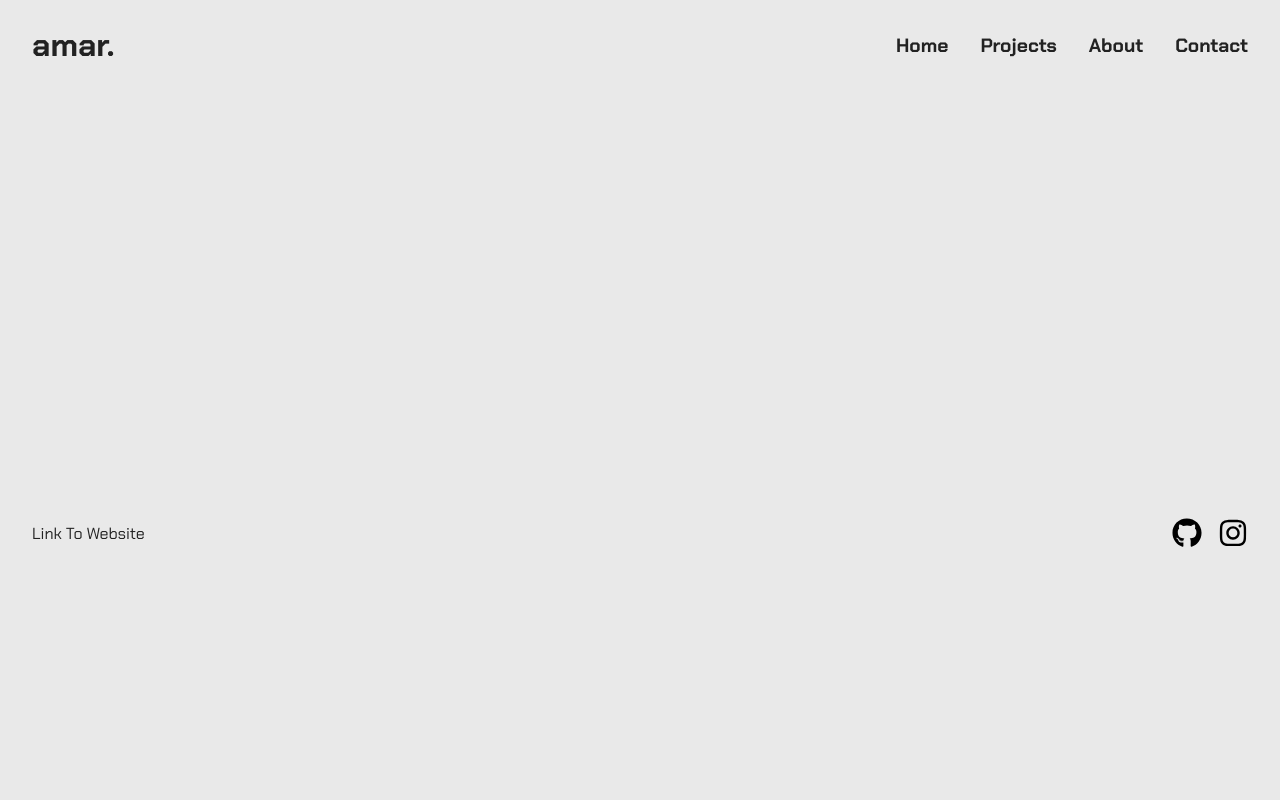
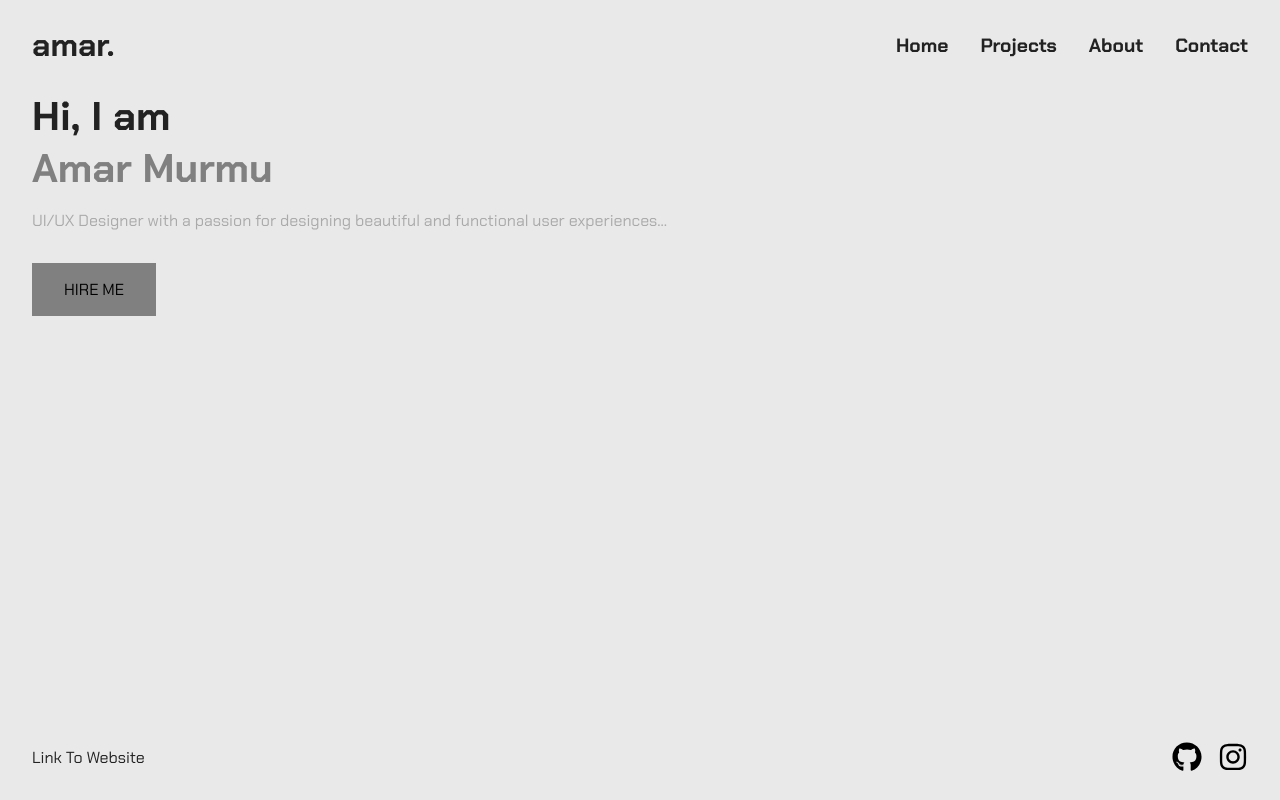
Before and after one commit to amarmurmu001/amar-portfolio, a React (Vite) app: page /about in a window 1280 px wide. Built offline with nearby package versions, Linux system fonts and the light colour scheme.

Commit message:
add:about page

```diff
--- a/src/routes/About.css
+++ b/src/routes/About.css
@@ -1,3 +1,66 @@
-.about{
-    height: 72vh;
-}
+.about {
+
+    text-align: left;
+    padding: 90px 2rem;
+    height: 100vh;
+  }
+  .intro{
+  }
+
+  .intro h1 {
+    font-size: 2.5rem;
+    margin-bottom: 1rem;
+  }
+
+  .intro .highlight {
+    color: gray; /* or any other accent color */
+  }
+
+  .intro p {
+    margin-bottom: 2rem;
+    color: #aaa; /* Lighter text color for the description */
+  }
+
+  .btn {
+    background-color: gray;
+    color: black;
+    border: none;
+    padding: 1rem 2rem;
+    cursor: pointer;
+    font-size: 1rem;
+    text-transform: uppercase;
+    transition: background-color 0.3s ease;
+  }
+
+  .btn:hover {
+    background-color: gainsboro;
+  }
+
+  .stats {
+    display: flex;
+    justify-content: space-around;
+    margin-top: 3rem;
+    font-size: 1.2rem;
+  }
+
+  .bio {
+    display: flex;
+    justify-content: space-between;
+    margin-top: 3rem;
+  }
+
+  .bio .education, .bio .work-experience {
+    flex: 1;
+    margin: 0 1rem;
+  }
+
+  .companies-worked {
+    margin-top: 3rem;
+  }
+
+  /* Add responsive design */
+  @media (max-width: 768px) {
+    .bio {
+      flex-direction: column;
+    }
+  }
--- a/src/routes/About.jsx
+++ b/src/routes/About.jsx
@@ -1,12 +1,31 @@
-import React from 'react'
-import './About.css'
+import React from 'react';
+import './About.css'; // Ensure you have the CSS file named About.css
 
 const About = () => {
   return (
-    <div className='about'>
+    <div className="about">
+      <div className="intro">
+        <h1>Hi, I am  <br /><span className="highlight">Amar Murmu</span></h1>
+        <p>UI/UX Designer with a passion for designing beautiful and functional user experiences...</p>
+        <button className="btn">Hire Me</button>
+        {/* Social Media Icons */}
+      </div>
+      <div className="stats">
+        {/* Numbers like "10+ Years Experience" */}
+      </div>
+      <div className="bio">
+        <div className="education">
+          {/* Education Details */}
+        </div>
+        <div className="work-experience">
+          {/* Work Experience Details */}
+        </div>
+      </div>
+      <div className="companies-worked">
+        {/* Company Logos */}
+      </div>
+    </div>
+  );
+};
 
-    </div>
-  )
-}
-
-export default About
+export default About;
```
